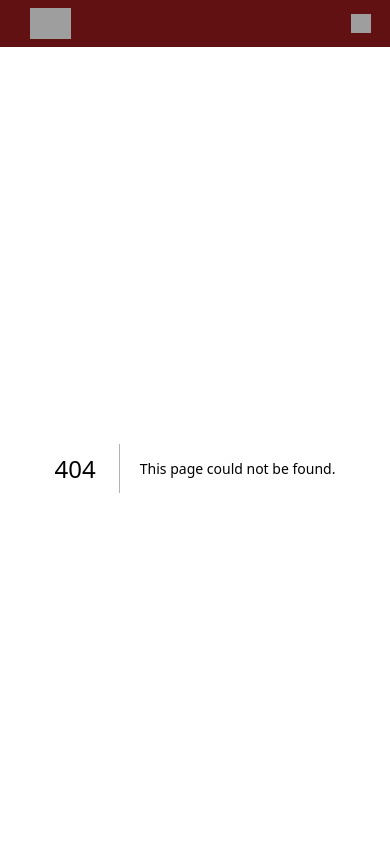
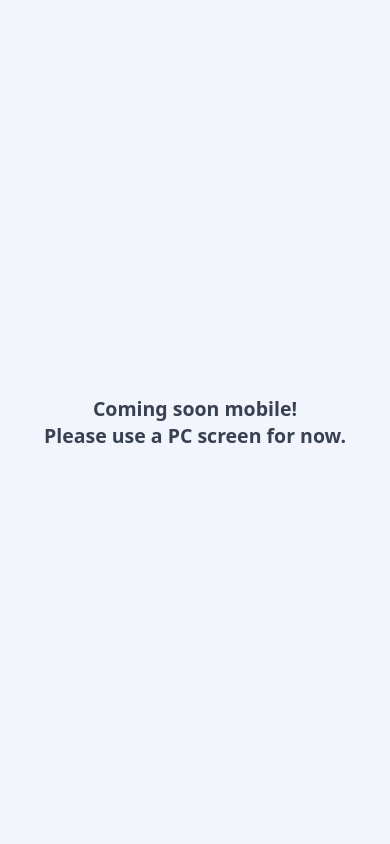
Before and after one commit to maxpia4/fire_chicken, a Next.js app: page /commingsoon in a window 390 px wide. Before the commit this address had no page. Shown: the top 844 px of the page. Built offline with nearby package versions, Linux system fonts and the light colour scheme; grey boxes are pictures that could not be loaded.

Commit message:
Feat: set mobile soon

```diff
--- /dev/null
+++ b/app/commingsoon/page.tsx
@@ -0,0 +1,29 @@
+"use client"
+
+import {useEffect, useState} from "react";
+
+export default function Soon() {
+  const [isMobile, setIsMobile] = useState(false)
+
+  useEffect(() => {
+    // 화면 크기 확인 및 모바일 여부 결정
+    const handleResize = () => {
+      setIsMobile(window.innerWidth <= 1024); // 모바일 기준 너비 768px
+    };
+    handleResize(); // 초기 확인
+    window.addEventListener("resize", handleResize); // 리스너 등록
+    return () => window.removeEventListener("resize", handleResize); // 리스너 해제
+  }, []);
+
+  return (
+    <>
+      {isMobile && (
+        <div className="inset-0 z-50 flex h-screen flex-col items-center justify-center px-10">
+          <div className="text-center text-xl font-semibold text-gray-700">
+            Coming soon mobile! <br/> Please use a PC screen for now.
+          </div>
+        </div>
+      )}
+    </>
+  );
+}
--- a/app/layout.tsx
+++ b/app/layout.tsx
@@ -3,6 +3,7 @@ import { Geist, Geist_Mono } from "next/font/google";
 import "./globals.css";
 import {Header} from "@/app/components/Header";
 import React from "react";
+import Soon from "@/app/commingsoon/page";
 
 const geistSans = Geist({
   variable: "--font-geist-sans",
@@ -29,6 +30,7 @@ export default function RootLayout({
       <body
         className={`${geistSans.variable} ${geistMono.variable} antialiased`}
       >
+          <Soon/>
           <Header />
           {children}
       </body>
--- a/app/section/Section1.tsx
+++ b/app/section/Section1.tsx
@@ -1,11 +1,11 @@
-import { twMerge } from "tailwind-merge";
+"use client";
+
 import {SectionContainer} from "@/app/components/SectionContainer";
 
-export const Section1 = () => (
-  <SectionContainer sectionIdx={1}>
-    <div className="flex h-screen flex-col items-center justify-center px-10">
-      <div className="text-center">
-      </div>
-    </div>
-  </SectionContainer>
-);
+export const Section1 = () => {
+  return (
+    <SectionContainer sectionIdx={1}>
+      <></>
+    </SectionContainer>
+  );
+}
```
Also changed, not shown: app/page.tsx (indentation only).
